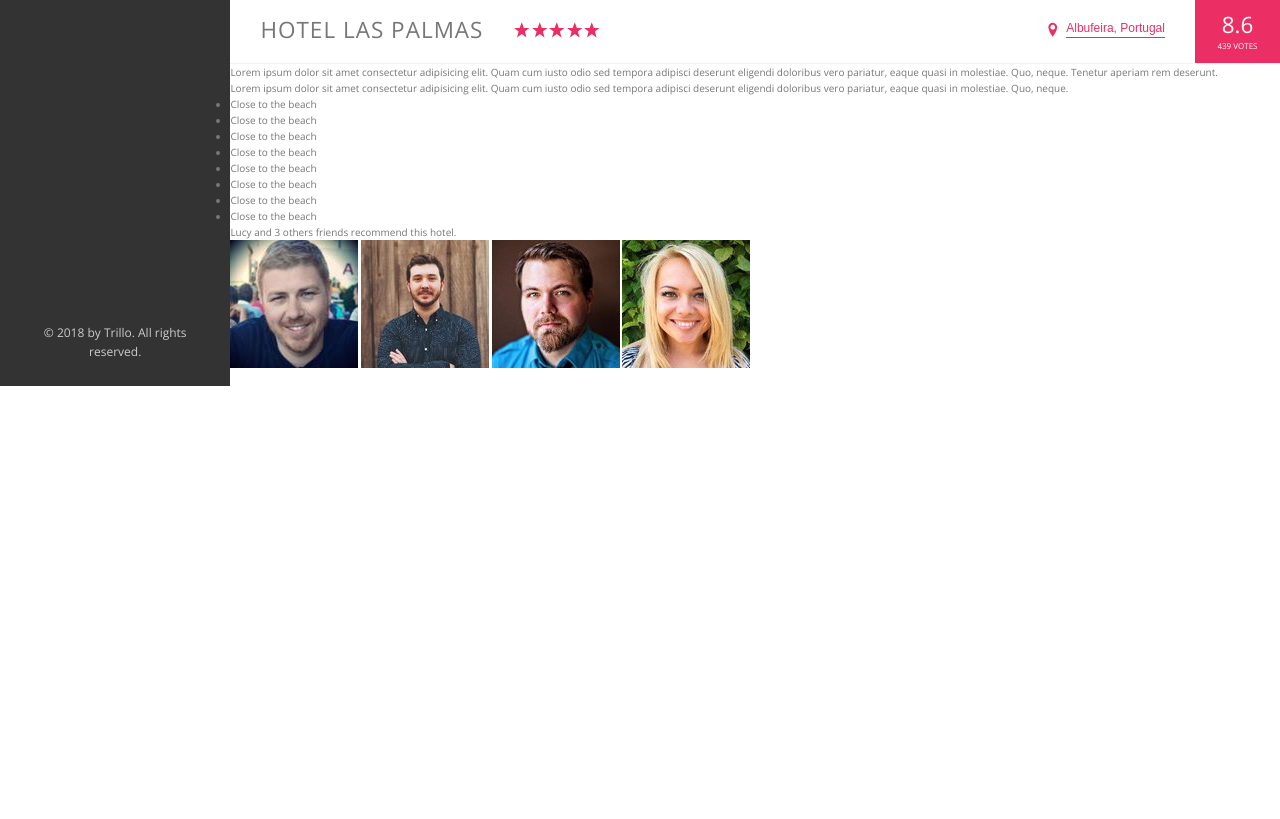
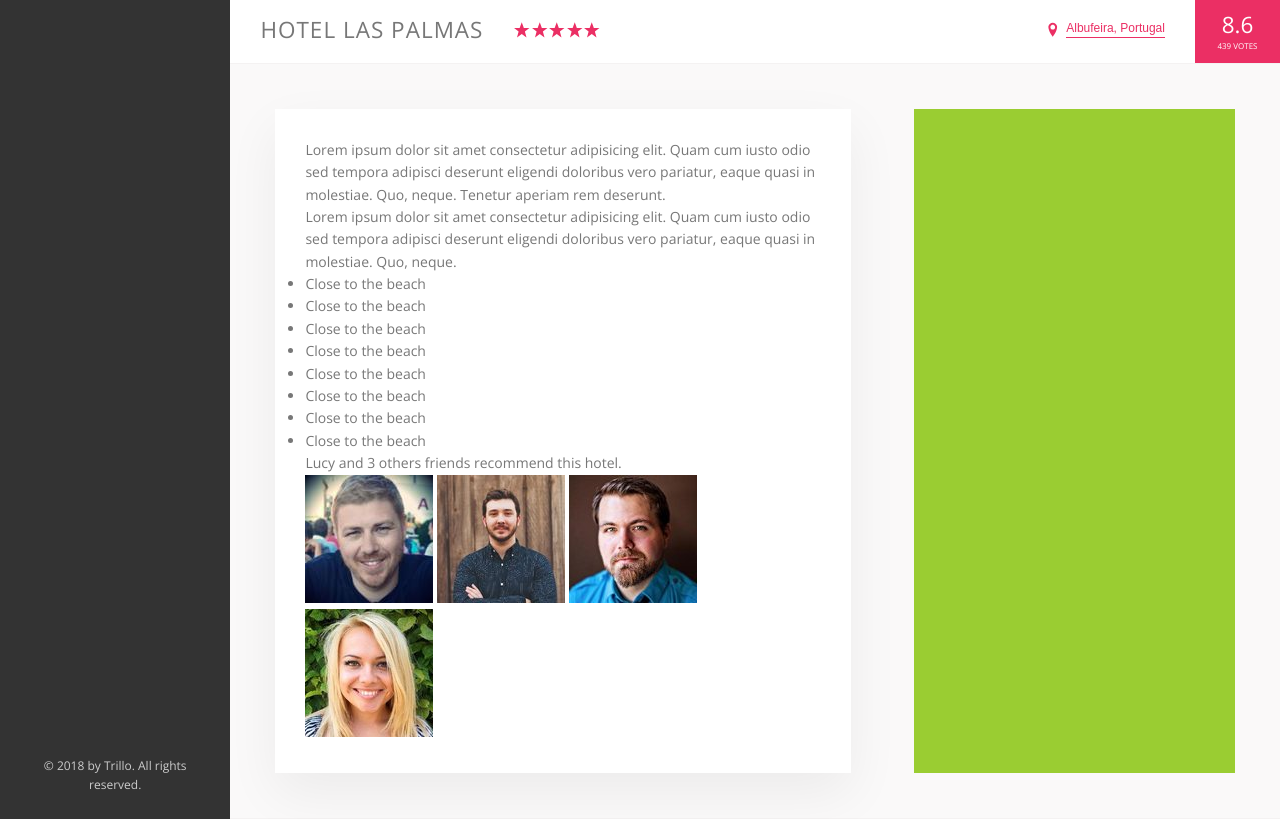
Before and after one commit to wesleyramalho/trillo, a website: page index.html in a window 1280 px wide. Shown: the part 484-1303 px from the top of the page. Before the commit the page ends 870 px from the top, so only its background shows below. Drawn offline with nearby package versions, Linux system fonts and the light colour scheme; files that its build step writes are made by us from their sources.

Commit message:
description, detail and user-reviews styles

```diff
--- a/sass/_layout.scss
+++ b/sass/_layout.scss
@@ -15,7 +15,7 @@
   font-size: 1.4rem;
   height: 7rem;
   background-color: #fff;
-  border-bottom: var(--color-grey-light-2);
+  border-bottom:  var(--line);
 
   display: flex;
   justify-content: space-between;
@@ -37,6 +37,26 @@
 
 .hotel-view {
   background-color: #fff;
-  height: 80rem;
   flex: 1; //grow as much as possible
 }
+
+.detail {
+  display: flex;
+  padding: 4.5rem;
+  background-color: var(--color-grey-light-1);
+  border-bottom: var(--line);
+}
+
+.description {
+  font-size: 1.4rem;
+  background-color: #fff;
+  box-shadow: var(--shadow-light);
+  padding: 3rem;
+  flex: 0 0 60%;
+  margin-right: 4.5em
+}
+
+.user-reviews {
+  background-color: yellowgreen;
+  flex: 1;
+}
```
